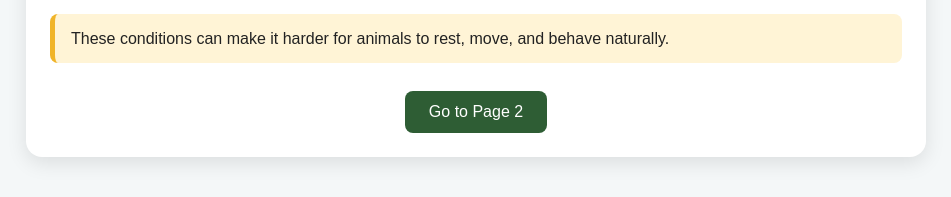
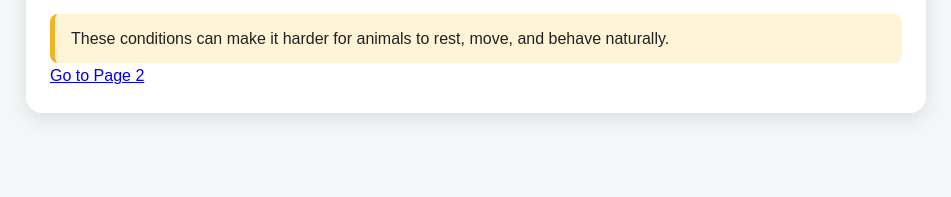
Before and after one commit to rayray098/cs-project, a plain HTML site: page index.html in a window 1280 px wide. Shown: the part 1020-1217 px from the top of the page, without its empty margins (164-1115 px from the left). After the commit the page ends 1173 px from the top, so only its background shows below. Drawn offline with Linux system fonts and the light colour scheme; a script that the page names is missing.

Commit message:
index.html

```diff
--- a/index.html
+++ b/index.html
@@ -18,8 +18,7 @@
       <img src="https://studentorgs.kentlaw.iit.edu/ckjeel/wp-content/uploads/sites/23/2022/12/Pigs-caged.jpg" alt="Pigs confined in cages in a livestock facility">
       <div class="note">These conditions can make it harder for animals to rest, move, and behave naturally.</div>
     </section>
-    <button id="nextPageBtn">Go to Page 2</button>
-
+    <a href="page2.html">Go to Page 2</a>
 <script src="script.js"></script>
   </div>
 </body>
```
